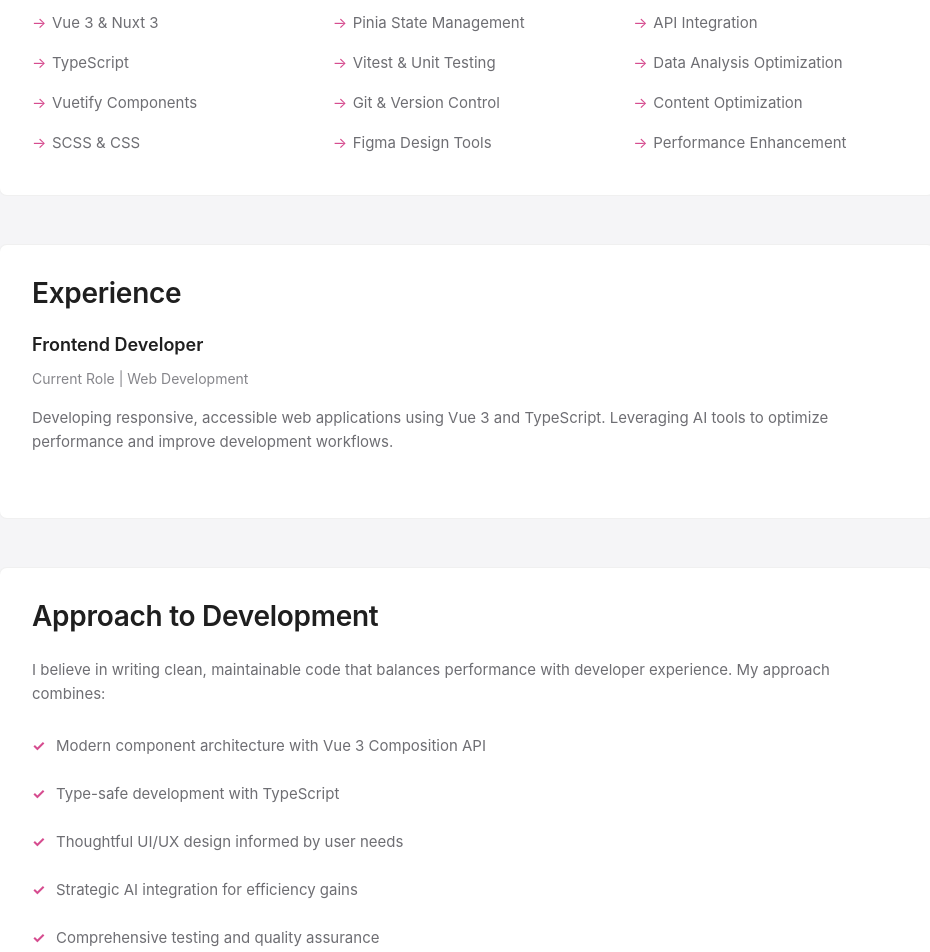
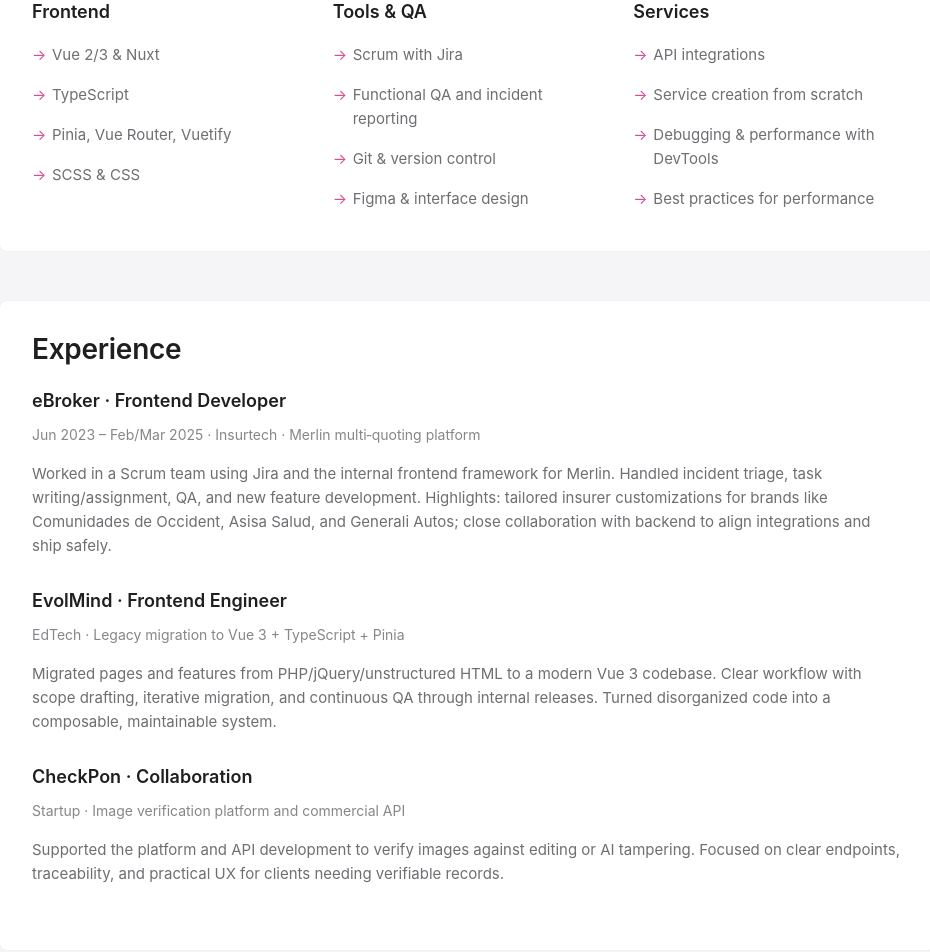
Before and after one commit to janinadm/projects-portfolio-vercel, a Nuxt app: page /about in a window 1280 px wide. Shown: the part 460-1412 px from the top of the page, without its empty margins (173-1103 px from the left). Built offline with nearby package versions, Linux system fonts and the light colour scheme.

Commit message:
refactor: redesign portfolio with personal projects and real work experience

```diff
--- /dev/null
+++ b/composables/projects.ts
@@ -0,0 +1,77 @@
+export interface PersonalProject {
+  slug: string;
+  icon: string;
+  title: string;
+  summary: string;
+  description: string;
+  technologies: string[];
+  highlights: string[];
+  image?: string;
+}
+
+export const personalProjects: PersonalProject[] = [
+  {
+    slug: 'saas-starter-teams-billing',
+    icon: '🧩',
+    title: 'SaaS Starter – Teams & Billing',
+    summary: 'Multi-tenant starter with auth, roles, team invites, and Stripe billing.',
+    description:
+      'A pragmatic SaaS starter that demonstrates real-world patterns: email/password auth, role-based access control (RBAC), team workspaces, invitations, settings, and Stripe subscriptions. Focused on clean UX, SSR performance, and robust state management.',
+    technologies: ['Nuxt 3', 'TypeScript', 'Pinia', 'Stripe', 'Supabase/Auth', 'SCSS'],
+    highlights: [
+      'Role & permission model (owner/admin/member)',
+      'Team invites via email and membership management',
+      'Stripe checkout, webhooks-ready structure, and plan tiers',
+      'Optimistic UI, error states, and accessibility'
+    ],
+    image: '/images/projects/saas-starter.png'
+  },
+  {
+    slug: 'headless-ecommerce-storefront',
+    icon: '🛍️',
+    title: 'Headless E‑Commerce Storefront',
+    summary: 'Fast storefront with product catalog, cart, and Stripe checkout.',
+    description:
+      'A modern storefront showcasing SSR, caching, and a delightful cart experience. Product data is fetched from a headless source (Stripe products or a lightweight CMS). Emphasis on accessibility, performance budgets, and testing.',
+    technologies: ['Nuxt 3', 'TypeScript', 'Pinia', 'Stripe', 'SCSS', 'Vitest'],
+    highlights: [
+      'SSR product listing and detail pages',
+      'Cart with persistence and edge-case handling',
+      'Checkout integration with Stripe',
+      'Lighthouse-friendly performance and a11y checks'
+    ],
+    image: '/images/projects/ecommerce.png'
+  },
+  {
+    slug: 'image-provenance-verifier',
+    icon: '🖼️',
+    title: 'Image Provenance Verifier',
+    summary: 'Practical demo to inspect EXIF, hashes, and simple tamper signals.',
+    description:
+      'A learning project to explore image integrity. Extracts EXIF metadata, computes perceptual hashes client-side, and highlights potential changes between versions. Presents a clean, educational UI for non-technical users.',
+    technologies: ['Nuxt 3', 'TypeScript', 'Web APIs', 'SCSS'],
+    highlights: [
+      'EXIF/metadata inspection with clear UX',
+      'Perceptual hash comparison (pHash-like) concept',
+      'Side-by-side diff preview and reporting',
+      'Shareable verification reports'
+    ],
+    image: '/images/projects/image-verifier.png'
+  },
+  {
+    slug: 'learning-hub-quizzes-progress',
+    icon: '🎓',
+    title: 'Learning Hub – Quizzes & Progress',
+    summary: 'Mini‑LMS with modules, quizzes, progress tracking, and admin authoring.',
+    description:
+      'A focused education hub that turns unstructured content into a composable learning experience. Modules, lessons, quizzes, and progress tracking—plus a small admin area for content authoring. Great to showcase state management and UX for forms.',
+    technologies: ['Nuxt 3', 'TypeScript', 'Pinia', 'SCSS', 'Form UX'],
+    highlights: [
+      'Module/lesson structure with completion states',
+      'Quiz engine (single/multi-choice) with scoring',
+      'Admin authoring screens with validation',
+      'Persisted progress and friendly empty/error states'
+    ],
+    image: '/images/projects/learning-hub.png'
+  }
+];
--- a/pages/about.vue
+++ b/pages/about.vue
@@ -4,8 +4,8 @@
       <div class="about-content">
         <h1>About Me</h1>
         <p class="intro">
-          Frontend developer passionate about creating beautiful, performant web experiences
-          using modern technologies like Vue 3, TypeScript, and Nuxt.
+          I'm a frontend developer with hands‑on experience building product interfaces and migrating legacy systems.
+          I enjoy turning complex requirements into clear, accessible, and fast UIs using Vue 2/3, TypeScript, and Nuxt.
         </p>
       </div>
     </div>
@@ -16,28 +16,28 @@
         <div class="skill-group">
           <h3>Frontend</h3>
           <ul>
-            <li>Vue 3 &amp; Nuxt 3</li>
+            <li>Vue 2/3 &amp; Nuxt</li>
             <li>TypeScript</li>
-            <li>Vuetify Components</li>
+            <li>Pinia, Vue Router, Vuetify</li>
             <li>SCSS &amp; CSS</li>
           </ul>
         </div>
         <div class="skill-group">
-          <h3>Tools &amp; Testing</h3>
+          <h3>Tools &amp; QA</h3>
           <ul>
-            <li>Pinia State Management</li>
-            <li>Vitest &amp; Unit Testing</li>
-            <li>Git &amp; Version Control</li>
-            <li>Figma Design Tools</li>
+            <li>Scrum with Jira</li>
+            <li>Functional QA and incident reporting</li>
+            <li>Git &amp; version control</li>
+            <li>Figma &amp; interface design</li>
           </ul>
         </div>
         <div class="skill-group">
-          <h3>AI Integration</h3>
+          <h3>Services</h3>
           <ul>
-            <li>API Integration</li>
-            <li>Data Analysis Optimization</li>
-            <li>Content Optimization</li>
-            <li>Performance Enhancement</li>
+            <li>API integrations</li>
+            <li>Service creation from scratch</li>
+            <li>Debugging &amp; performance with DevTools</li>
+            <li>Best practices for performance</li>
           </ul>
         </div>
       </div>
@@ -46,28 +46,59 @@
     <section class="about-section">
       <h2>Experience</h2>
       <div class="experience-item">
-        <h3>Frontend Developer</h3>
-        <p class="role-meta">Current Role | Web Development</p>
+        <h3>eBroker · Frontend Developer</h3>
+        <p class="role-meta">Jun 2023 – Feb/Mar 2025 · Insurtech · Merlin multi‑quoting platform</p>
         <p>
-          Developing responsive, accessible web applications using Vue 3 and TypeScript.
-          Leveraging AI tools to optimize performance and improve development workflows.
+          Worked in a Scrum team using Jira and the internal frontend framework for Merlin.
+          Handled incident triage, task writing/assignment, QA, and new feature development.
+          Highlights: tailored insurer customizations for brands like Comunidades de Occident, Asisa Salud, and Generali Autos;
+          close collaboration with backend to align integrations and ship safely.
+        </p>
+      </div>
+      <div class="experience-item">
+        <h3>EvolMind · Frontend Engineer</h3>
+        <p class="role-meta">EdTech · Legacy migration to Vue 3 + TypeScript + Pinia</p>
+        <p>
+          Migrated pages and features from PHP/jQuery/unstructured HTML to a modern Vue 3 codebase.
+          Clear workflow with scope drafting, iterative migration, and continuous QA through internal releases.
+          Turned disorganized code into a composable, maintainable system.
+        </p>
+      </div>
+      <div class="experience-item">
+        <h3>CheckPon · Collaboration</h3>
+        <p class="role-meta">Startup · Image verification platform and commercial API</p>
+        <p>
+          Supported the platform and API development to verify images against editing or AI tampering.
+          Focused on clear endpoints, traceability, and practical UX for clients needing verifiable records.
         </p>
       </div>
     </section>
 
     <section class="about-section">
-      <h2>Approach to Development</h2>
+      <h2>How I Work</h2>
       <p>
-        I believe in writing clean, maintainable code that balances performance with developer experience.
-        My approach combines:
+        Clean code, clear communication, and user focus. I rely on:
       </p>
       <ul class="approach-list">
-        <li>Modern component architecture with Vue 3 Composition API</li>
-        <li>Type-safe development with TypeScript</li>
-        <li>Thoughtful UI/UX design informed by user needs</li>
-        <li>Strategic AI integration for efficiency gains</li>
-        <li>Comprehensive testing and quality assurance</li>
+        <li>Component architecture with Composition API</li>
+        <li>Strict typing with TypeScript</li>
+        <li>Accessible, thoughtful UI/UX</li>
+        <li>Continuous QA and reliability</li>
+        <li>Team collaboration and product mindset</li>
       </ul>
+    </section>
+
+    <section class="about-section">
+      <h2>Beyond Work</h2>
+      <p>
+        🌍 I love immersive travel, local city events, 📚 reading, and 🎬 cinema (Tim Burton and Christopher Nolan fan;
+        favorite movie: V for Vendetta — and during the holidays I still enjoy the classic cheesy ones).
+        💙 Ravenclaw spirit, curious and adventurous. I prefer ♟️ board games, enjoy chess, and creating a home around my people.
+      </p>
+      <p>
+        🤝 I thrive in teams and also value focused solo time. If I were an animal: a 🐬 dolphin — sometimes a 🐼 panda.
+        🏡 I care about aesthetics, interior design, and keeping things clean and organized.
+      </p>
     </section>
   </div>
 </template>
@@ -192,6 +223,8 @@
   }
 }
 
+
+
 @media (max-width: 768px) {
   .about-page {
     padding: 1rem;
--- a/pages/index.vue
+++ b/pages/index.vue
@@ -7,16 +7,15 @@
         </div>
         <div class="hero-text">
           <div class="greeting">
-            <h2>Hello, I'm Janina</h2>
+            <h2>Hi, I'm Janina</h2>
           </div>
-          <h1>Frontend Developer &amp; Designer</h1>
+          <h1>Frontend Developer focused on product</h1>
           <p>
-            I craft beautiful, performant web experiences using Vue 3, TypeScript, and modern web technologies.
-            Passionate about clean code, user experience, and leveraging AI to enhance development workflows.
+            I turn legacy code and new ideas into clean, fast, maintainable interfaces. Experienced with Vue 2/3, TypeScript and Nuxt, with a strong emphasis on quality, design, and collaborative teamwork.
           </p>
           <div class="hero-actions">
-            <NuxtLink to="/projects" class="btn btn-primary">View My Work</NuxtLink>
-            <NuxtLink to="/contact" class="btn btn-secondary">Get In Touch</NuxtLink>
+            <NuxtLink to="/projects" class="btn btn-primary">See Projects</NuxtLink>
+            <NuxtLink to="/contact" class="btn btn-secondary">Let's Talk</NuxtLink>
           </div>
         </div>
       </div>
@@ -51,20 +50,15 @@
     <section class="featured-projects">
       <h2>Featured Projects</h2>
       <div class="projects-preview">
-        <NuxtLink to="/projects" class="project-preview">
-          <div class="project-preview-image">📦</div>
-          <h3>Stock Management</h3>
-          <p>Real-time inventory tracking with Vue 3 &amp; TypeScript</p>
-        </NuxtLink>
-        <NuxtLink to="/projects" class="project-preview">
-          <div class="project-preview-image">⚡</div>
-          <h3>API Dashboard</h3>
-          <p>Performance-optimized dashboard with Nuxt 3 &amp; SSR</p>
-        </NuxtLink>
-        <NuxtLink to="/projects" class="project-preview">
-          <div class="project-preview-image">🛍️</div>
-          <h3>E-Commerce</h3>
-          <p>Full-featured platform with Vuetify &amp; Vitest</p>
+        <NuxtLink
+          v-for="project in featured"
+          :key="project.slug"
+          :to="`/projects/${project.slug}`"
+          class="project-preview"
+        >
+          <div class="project-preview-image">{{ project.icon }}</div>
+          <h3>{{ project.title }}</h3>
+          <p>{{ project.summary }}</p>
         </NuxtLink>
       </div>
       <div class="view-all">
@@ -91,6 +85,10 @@
           <strong>Testing</strong>
           <p>Vitest • Unit Testing</p>
         </div>
+        <div class="tech-item">
+          <strong>Backend (Basics)</strong>
+          <p>PHP • Laravel • API Integration</p>
+        </div>
       </div>
     </section>
 
@@ -103,7 +101,9 @@
 </template>
 
 <script setup lang="ts">
-// Page setup
+import { personalProjects } from '@/composables/projects';
+
+const featured = personalProjects;
 </script>
 
 <style scoped lang="scss">
--- a/pages/projects.vue
+++ b/pages/projects.vue
@@ -3,18 +3,18 @@
     <div class="projects-hero">
       <h1>Projects</h1>
       <p>
-        A selection of projects showcasing my skills with Vue 3, TypeScript, and modern web technologies.
+        Personal projects built to learn, showcase skills, and explore in-demand technologies. Each one solves a real problem and demonstrates clean code, thoughtful UX, and modern best practices.
       </p>
     </div>
 
     <div class="projects-grid">
-      <div v-for="project in projectsList" :key="project.id" class="project-card">
+      <div v-for="project in projectsList" :key="project.slug" class="project-card">
         <div class="project-image-placeholder">
           {{ project.icon }}
         </div>
         <div class="project-content">
           <h3>{{ project.title }}</h3>
-          <p class="problem">{{ project.problem }}</p>
+          <p class="problem">{{ project.summary }}</p>
           <p class="description">{{ project.description }}</p>
 
           <div class="technologies">
@@ -24,12 +24,16 @@
           </div>
 
           <div class="project-results">
-            <h4>Results</h4>
+            <h4>Highlights</h4>
             <ul>
-              <li v-for="result in project.results" :key="result">
+              <li v-for="result in project.highlights" :key="result">
                 {{ result }}
               </li>
             </ul>
+          </div>
+
+          <div class="view-details">
+            <NuxtLink :to="`/projects/${project.slug}`">View details →</NuxtLink>
           </div>
         </div>
       </div>
@@ -38,67 +42,13 @@
 </template>
 
 <script setup lang="ts">
+import { personalProjects, type PersonalProject } from '@/composables/projects';
+
 definePageMeta({
   layout: 'default',
 });
 
-interface Project {
-  id: number;
-  icon: string;
-  title: string;
-  problem: string;
-  description: string;
-  technologies: string[];
-  results: string[];
-}
-
-const projectsList: Project[] = [
-  {
-    id: 1,
-    icon: '📦',
-    title: 'Stock Management System',
-    problem: 'Manual stock tracking was error-prone and time-consuming.',
-    description:
-      'Built a comprehensive stock management system using Vue 3, TypeScript, and Pinia for state management. Implemented real-time updates and data visualization.',
-    technologies: ['Vue 3', 'TypeScript', 'Pinia', 'SCSS'],
-    results: [
-      'Reduced stock management time by 60%',
-      'Achieved 99.9% accuracy in inventory tracking',
-      'Decreased manual errors by 95%',
-      'Improved team productivity with intuitive UI'
-    ]
-  },
-  {
-    id: 2,
-    icon: '⚡',
-    title: 'High-Performance API Dashboard',
-    problem: 'Slow API response times affecting user experience.',
-    description:
-      'Developed a performance-optimized dashboard using Nuxt 3 with server-side rendering and smart caching strategies. Integrated AI-powered analytics.',
-    technologies: ['Nuxt 3', 'TypeScript', 'SSR', 'API Integration'],
-    results: [
-      'Page load time reduced from 8s to 1.2s',
-      'API response time improved by 70%',
-      'Increased user engagement by 45%',
-      'Better SEO performance with SSR'
-    ]
-  },
-  {
-    id: 3,
-    icon: '🛍️',
-    title: 'E-Commerce Platform',
-    problem: 'Need for a modern, scalable e-commerce solution.',
-    description:
-      'Created a full-featured e-commerce platform with Vuetify components, comprehensive testing with Vitest, and type-safe development practices.',
-    technologies: ['Vue 3', 'Vuetify', 'TypeScript', 'Vitest'],
-    results: [
-      'Shipped with 95% test coverage',
-      'Reduced bugs in production by 80%',
-      'Improved code maintainability significantly',
-      'Enhanced UX with accessible components'
-    ]
-  }
-];
+const projectsList: PersonalProject[] = personalProjects;
 </script>
 
 <style scoped lang="scss">
--- /dev/null
+++ b/pages/projects/[slug].vue
@@ -0,0 +1,87 @@
+<template>
+  <div class="project-detail" v-if="project">
+    <div class="hero">
+      <div class="icon">{{ project.icon }}</div>
+      <h1>{{ project.title }}</h1>
+      <p class="summary">{{ project.summary }}</p>
+    </div>
+
+    <div class="content">
+      <div class="left">
+        <p class="description">{{ project.description }}</p>
+
+        <h2>Highlights</h2>
+        <ul class="highlights">
+          <li v-for="h in project.highlights" :key="h">{{ h }}</li>
+        </ul>
+      </div>
+      <aside class="right">
+        <h3>Tech</h3>
+        <div class="tech">
+          <span v-for="t in project.technologies" :key="t" class="badge">{{ t }}</span>
+        </div>
+      </aside>
+    </div>
+
+    <div class="back">
+      <NuxtLink to="/projects">← Back to Projects</NuxtLink>
+    </div>
+  </div>
+  <div v-else class="project-detail"><p>Project not found.</p></div>
+</template>
+
+<script setup lang="ts">
+import { useRoute } from 'vue-router';
+import { personalProjects } from '@/composables/projects';
+
+const route = useRoute();
+const slug = route.params.slug as string;
+const project = personalProjects.find(p => p.slug === slug);
+
+definePageMeta({ layout: 'default' });
+</script>
+
+<style scoped lang="scss">
+.project-detail {
+  max-width: 1100px;
+  margin: 0 auto;
+  padding: 2rem;
+}
+
+.hero {
+  text-align: center;
+  margin-bottom: 2rem;
+
+  .icon { font-size: 3rem; }
+  h1 { color: var(--c-text-primary); margin: 0.5rem 0; }
+  .summary { color: var(--c-text-secondary); }
+}
+
+.content {
+  display: grid;
+  grid-template-columns: 2fr 1fr;
+  gap: 2rem;
+}
+
+.description { color: var(--c-text-secondary); line-height: 1.7; }
+
+.highlights { list-style: none; padding: 0; margin: 1rem 0 0; }
+.highlights li { padding: 0.4rem 0 0.4rem 1.2rem; position: relative; color: var(--c-text-secondary); }
+.highlights li::before { content: '→'; position: absolute; left: 0; color: var(--c-accent); }
+
+.right {
+  background: var(--c-panel-bg);
+  border: 1px solid var(--c-border);
+  border-radius: 8px;
+  padding: 1rem;
+}
+.tech { display: flex; flex-wrap: wrap; gap: 0.5rem; }
+.badge { background: var(--c-accent-subtle); color: var(--c-accent); padding: 0.25rem 0.6rem; border-radius: 4px; font-size: 0.8rem; }
+
+.back { margin-top: 2rem; text-align: center; }
+.back a { color: var(--c-accent); text-decoration: none; font-weight: 500; }
+
+@media (max-width: 768px) {
+  .content { grid-template-columns: 1fr; }
+}
+</style>
```
